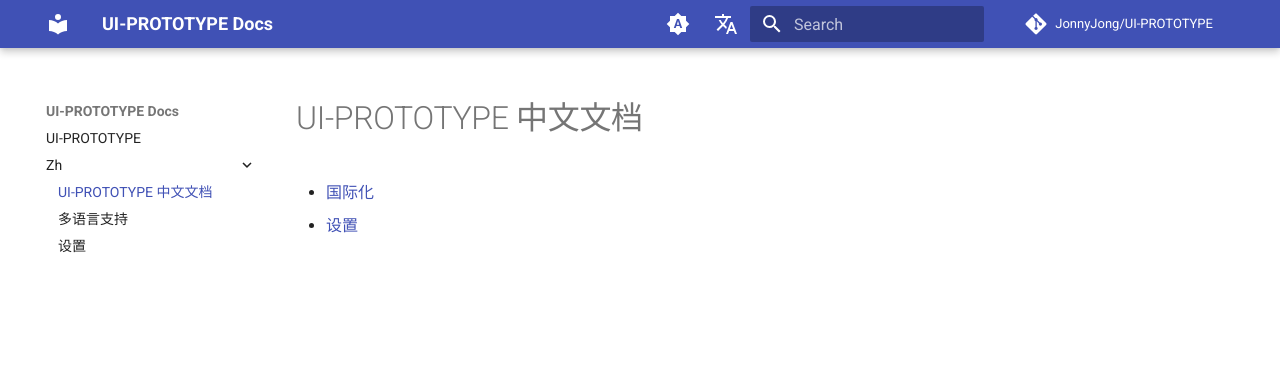
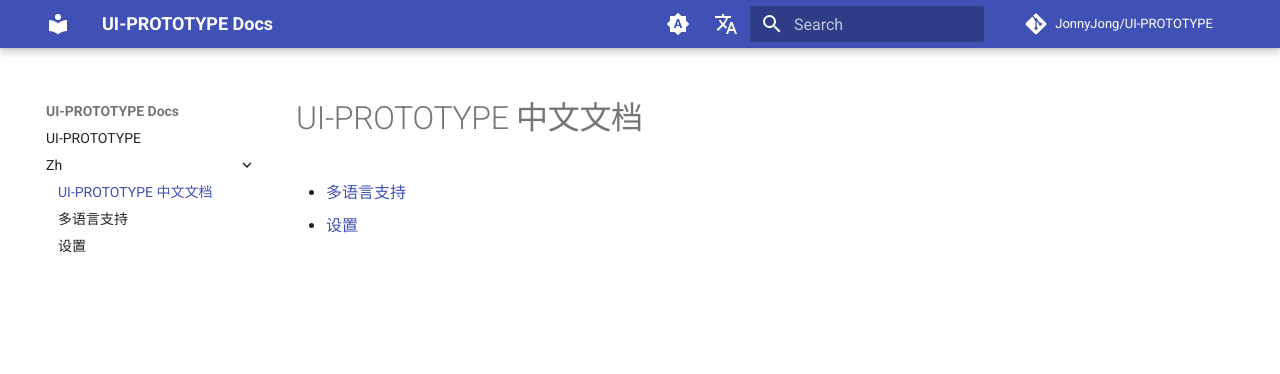
Before and after one commit to JonnyJong/UI-PROTOTYPE, an MkDocs documentation site: the page built from docs/zh/index.md, in a window 1280 px wide. Shown: the top 374 px of the page. Built offline with MkDocs 1.6.1 and Material for MkDocs 9.7.7, drawn with Linux system fonts in a browser that asks for light colours; comment, search, counter and statistics services are not loaded.

Commit message:
📃 docs:

```diff
--- a/docs/zh/index.md
+++ b/docs/zh/index.md
@@ -2,5 +2,5 @@
 title: UI-PROTOTYPE 中文文档
 ---
 
-- [国际化](./locales)
+- [多语言支持](./locales)
 - [设置](./settings)
```
